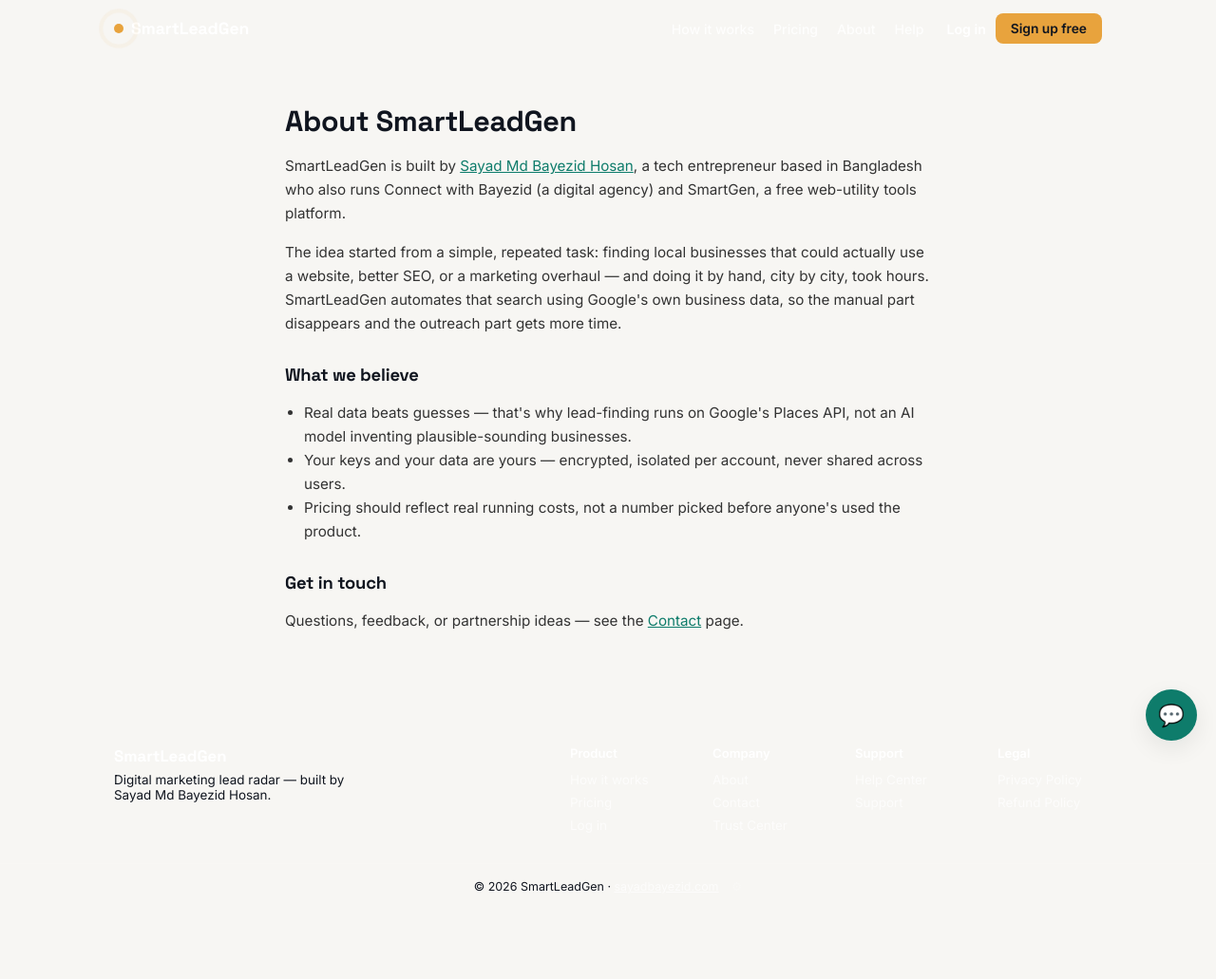
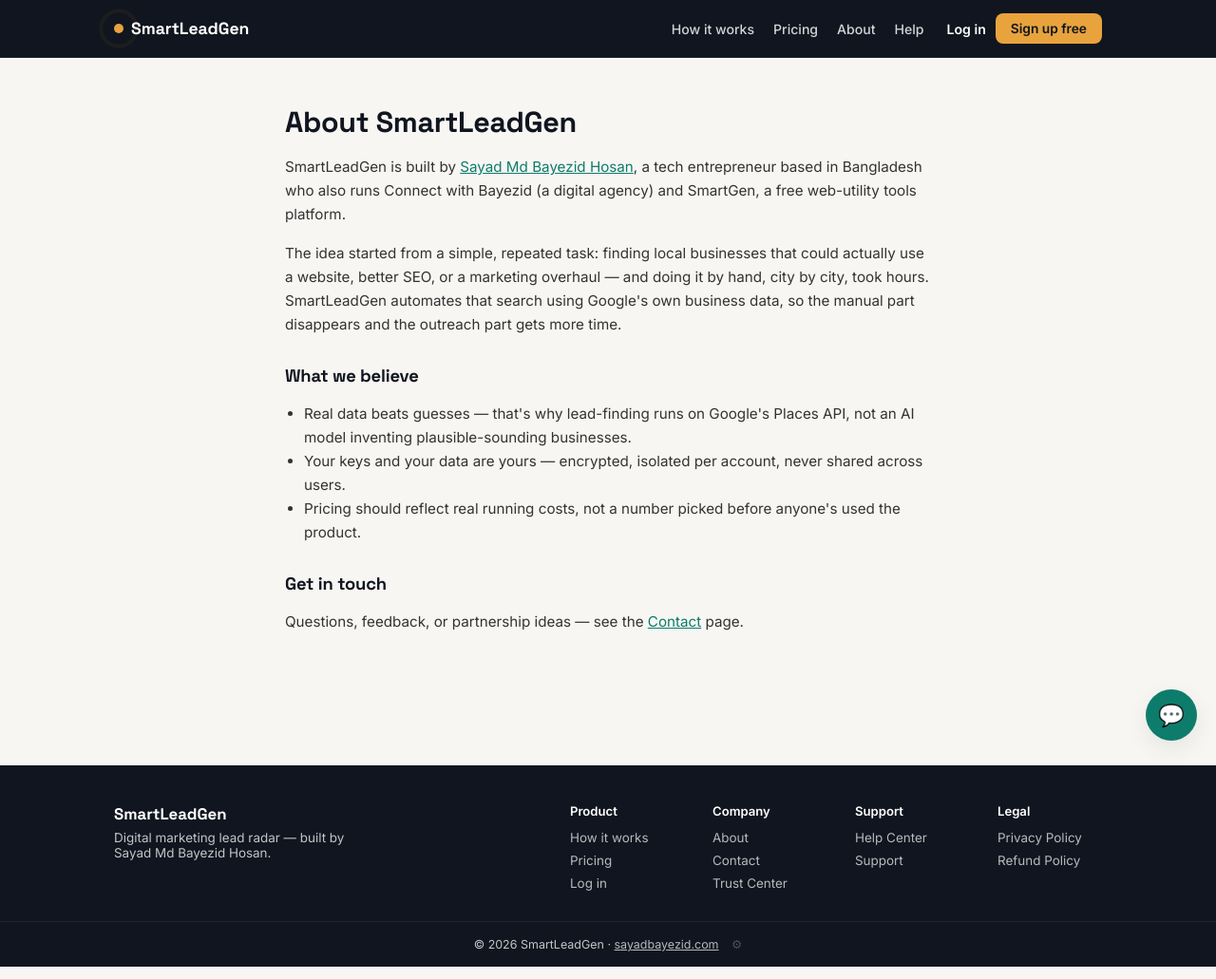
Before and after one commit to bayzed123/SmartLedGen, a website: page frontend/public/about.html in a window 1280 px wide. Shown: the whole page at 95% size. Before the commit the page ends 970 px from the top, so only its background shows below. Drawn offline with Linux system fonts and the light colour scheme.

Commit message:
fixed navigation and fotter

```diff
--- a/frontend/public/app.js
+++ b/frontend/public/app.js
@@ -3,7 +3,7 @@
 // IMPORTANT: update API_BASE after your first `wrangler deploy` of the
 // worker/ project — it prints the *.workers.dev URL (or your custom
 // domain once you attach one). See worker/README.md.
-const API_BASE = "https://smartleadgen-api.YOUR-SUBDOMAIN.workers.dev";
+const API_BASE = "https://smartleadgen-api.sayadmdbayezidhosan.workers.dev";
 
 // Token storage: localStorage on a real deployed origin (this site's own
 // Cloudflare domain) persists a login across page reloads, which is what
--- a/frontend/public/styles.css
+++ b/frontend/public/styles.css
@@ -144,7 +144,7 @@ details.slg-why p { color: var(--text-soft); margin: 8px 0; line-height: 1.5; }
 
 /* ===================== Site chrome (public pages) ===================== */
 
-.site-header { position: sticky; top: 0; z-index: 40; background: var(--ink); border-bottom: 1px solid rgba(255,255,255,0.08); }
+#site-header { position: sticky; top: 0; z-index: 40; background: var(--ink); border-bottom: 1px solid rgba(255,255,255,0.08); }
 .site-header-inner { max-width: 1080px; margin: 0 auto; padding: 14px 20px; display: flex; align-items: center; gap: 18px; }
 .site-logo { display: flex; align-items: center; gap: 8px; color: white; text-decoration: none; font-family: 'Space Grotesk', sans-serif; font-weight: 700; font-size: 1.1rem; }
 .slg-ping-sm { width: 10px; height: 10px; border-radius: 50%; background: var(--amber); position: relative; flex-shrink: 0; }
@@ -172,7 +172,7 @@ details.slg-why p { color: var(--text-soft); margin: 8px 0; line-height: 1.5; }
   .site-cta-btn, .site-link-btn { text-align: center; padding: 10px; border: 1px solid rgba(255,255,255,0.2); border-radius: 8px; }
 }
 
-.site-footer { background: var(--ink); color: rgba(255,255,255,0.75); margin-top: 60px; }
+#site-footer { background: var(--ink); color: rgba(255,255,255,0.75); margin-top: 60px; }
 .site-footer-inner { max-width: 1080px; margin: 0 auto; padding: 40px 20px 20px; display: flex; flex-wrap: wrap; gap: 40px; justify-content: space-between; }
 .site-footer-brand { max-width: 280px; }
 .site-footer-brand strong { color: white; font-family: 'Space Grotesk', sans-serif; font-size: 1.05rem; }
```
